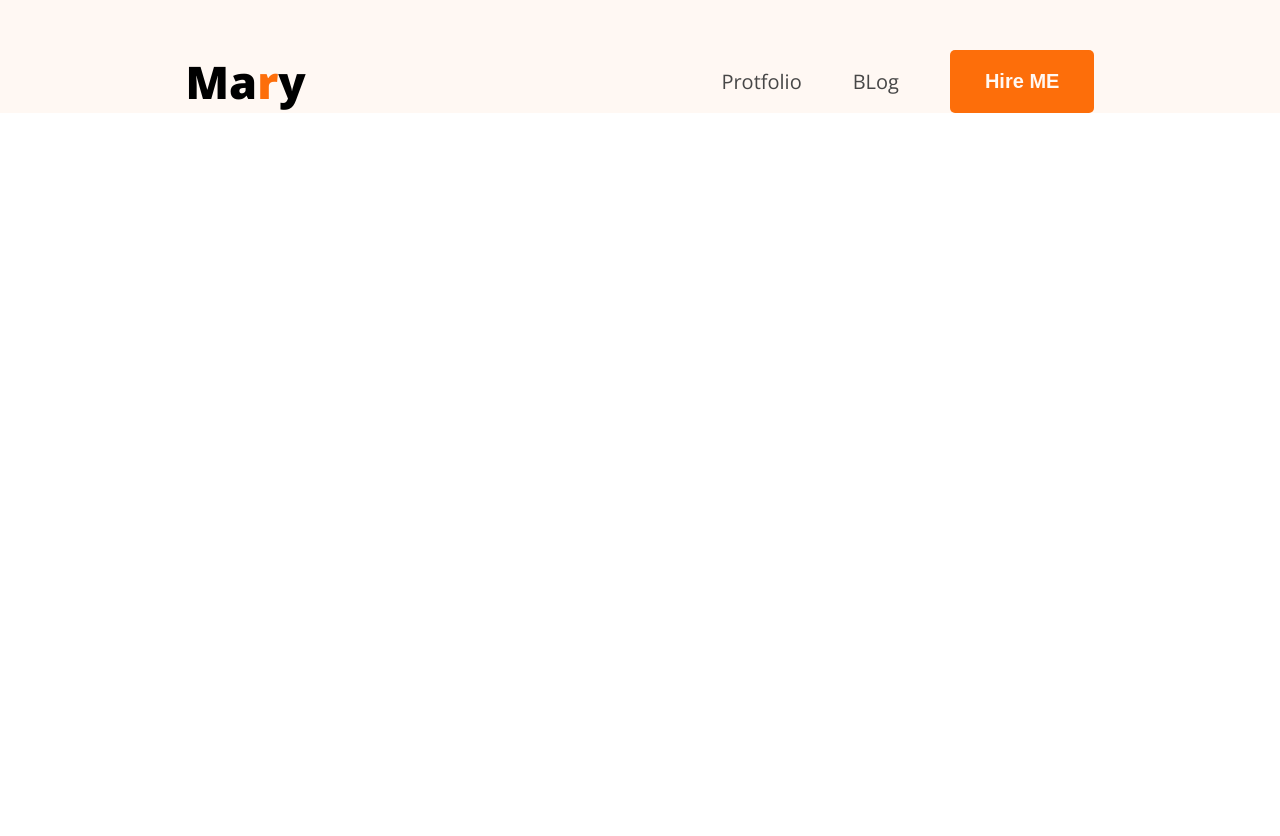
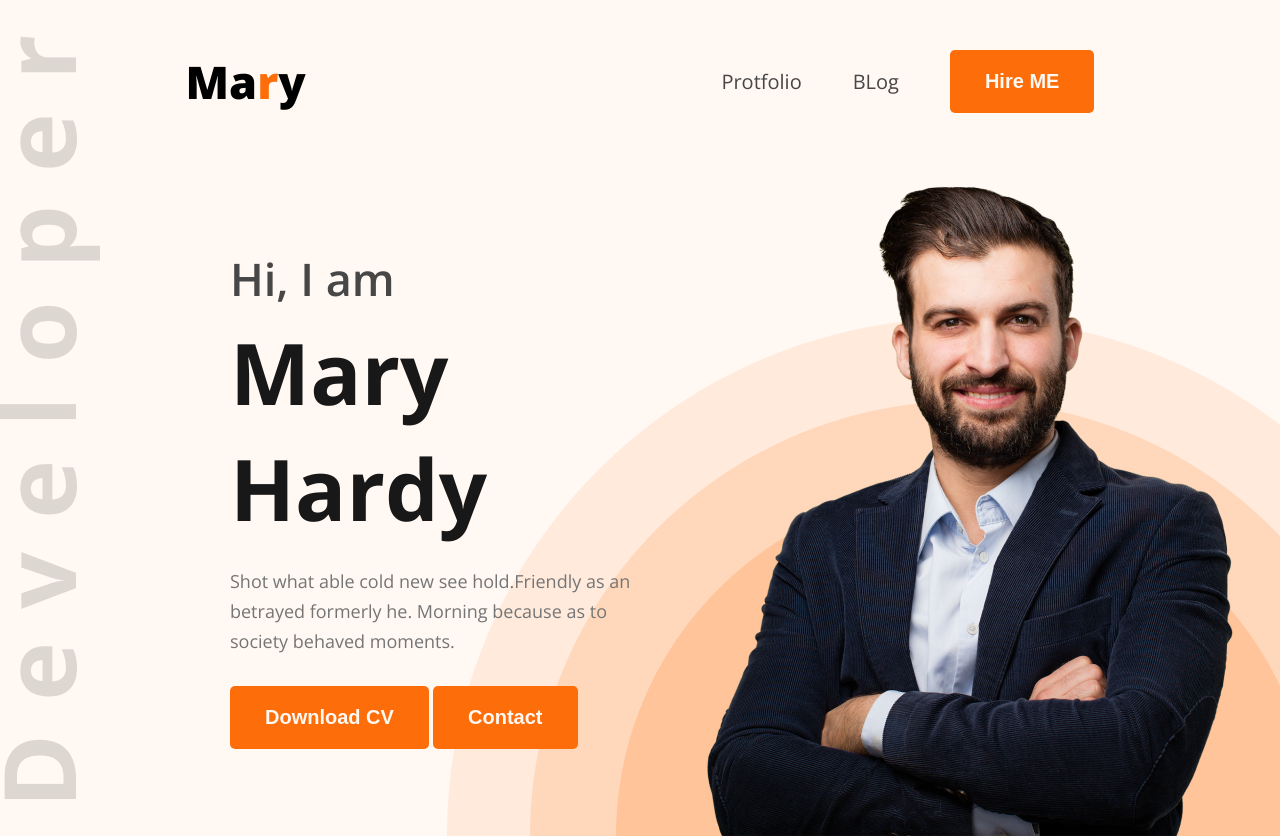
Before and after one commit to Tanvir-Bashar/Single-Page-Project, a plain HTML site: page index.html in a window 1280 px wide. Before the commit the page ends 800 px from the top, so only its background shows below. Drawn offline with nearby package versions, Linux system fonts and the light colour scheme.

Commit message:
designed header section

```diff
--- a/index.html
+++ b/index.html
@@ -24,6 +24,24 @@
           <li><button class="btn">Hire ME</button></li>
         </ul>
       </nav>
+
+      <section id="banner">
+        <div class="banner-content">
+          <h2>Hi, I am</h2>
+          <h1>Mary Hardy</h1>
+          <p>
+            Shot what able cold new see hold.Friendly as an betrayed formerly
+            he. Morning because as to society behaved moments.
+          </p>
+          <div>
+            <button class="btn">Download CV</button>
+            <button class="btn">Contact</button>
+          </div>
+        </div>
+        <div class="banner-image">
+          <img src="images/hardy.png" alt="" />
+        </div>
+      </section>
     </header>
   </body>
 </html>
--- a/style.css
+++ b/style.css
@@ -29,6 +29,7 @@
     font-size: 20px;
     font-weight: bold;
     color: #FFF8F3;
+    cursor: pointer;
 }
 
 
@@ -38,6 +39,10 @@
 header {
     background-color: #FFF8F3;
     padding-top: 50px;
+    background-image: url(images/developer.png), url(images/header_bg.png);
+    background-repeat: no-repeat;
+    background-position: left, bottom right;
+
 }
 
 nav {
@@ -63,3 +68,43 @@
     color: #474747;
     text-decoration: none;
 }
+
+#banner {
+    margin: 47px 38px 0px 230px;
+    display: flex;
+    justify-content: space-between;
+    align-items: center;
+
+}
+
+
+.banner-content {
+    max-width: 585px;
+}
+
+
+#banner .banner-content h2 {
+    font-size: 45px;
+    font-weight: 600;
+    color: #474747;
+    margin-bottom: 5px;
+}
+
+#banner .banner-content h1 {
+    font-size: 85px;
+    font-weight: bold;
+    color: #181818;
+    margin-bottom: 20px;
+}
+
+#banner .banner-content p {
+    font-size: 18px;
+    color: #757575;
+    margin-bottom: 30px;
+    line-height: 30px;
+}
+
+#banner .banner-image img {
+    max-width: 585px;
+    vertical-align: middle;
+}
```
